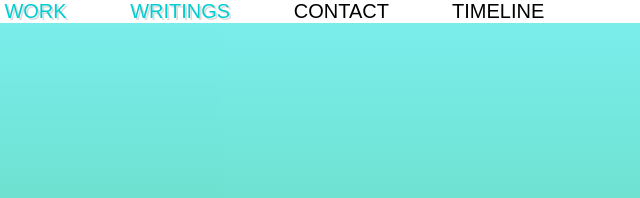
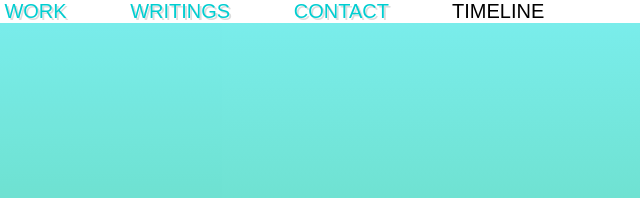
Before and after one commit to Shmupoo/Albert-Einstein-profile, a plain HTML site: page index.html in a window 1280 px wide. Shown: the top 198 px of the page, 541-1181 px from the left. Drawn offline with Linux system fonts and the light colour scheme.

Commit message:
Add files via upload

```diff
--- a/index.html
+++ b/index.html
@@ -19,8 +19,9 @@
         WRITINGS
             </a>
         </li>
-        <li class="link">
-        CONTACT
+        <li class="link"> <a href="#contact">
+            CONTACT
+            </a>
         </li>
         <li class="link">
         TIMELINE
```
